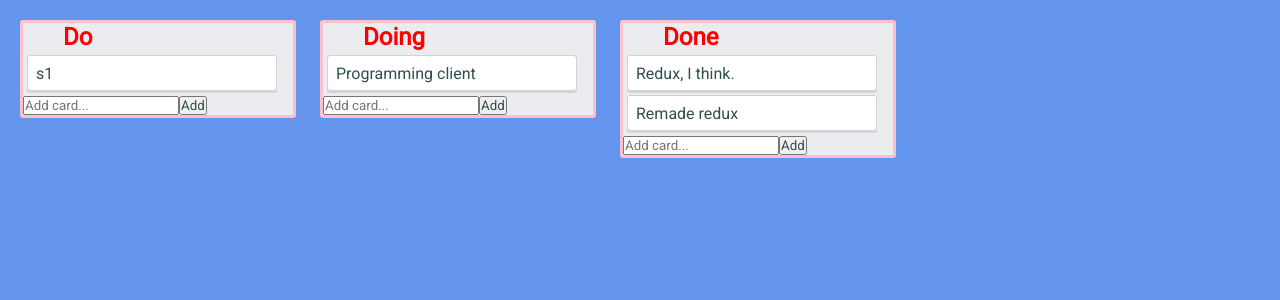
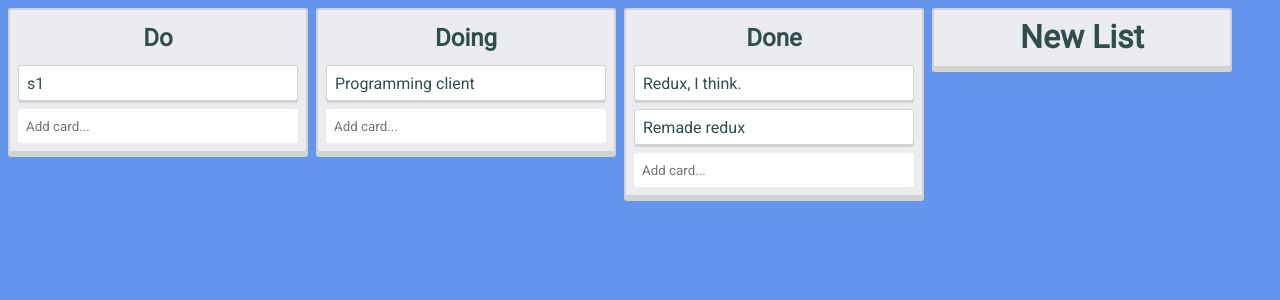
Before and after one commit to codekcv/lister, a React (Create React App) app: page / in a window 1280 px wide. Shown: the top 300 px of the page. Built offline with nearby package versions, Linux system fonts and the light colour scheme; the HTML template or start-up script is replaced by a standard one.

Commit message:
new list button + more styled css

```diff
--- a/src/App.css
+++ b/src/App.css
@@ -11,3 +11,12 @@
 html {
   background-color: cornflowerblue;
 }
+
+:root {
+  /* g = global */
+  --g-color-primary: #eee;
+  --g-color-secondary: #fff;
+  --g-padding: 8px;
+  --g-margin: 4px;
+  --g-border-radius-sm: 3px;
+}
--- a/src/components/card/Card.tsx
+++ b/src/components/card/Card.tsx
@@ -83,7 +83,7 @@ export const CardLi: React.FC<Props> = ({
             value={input}
             onChange={handleInput}
           />
-          <button type="submit">Done</button>
+          {/* <button type="submit">Done</button> */}
         </form>
       )}
     </Container>
@@ -91,12 +91,20 @@ export const CardLi: React.FC<Props> = ({
 };
 
 const Container = styled.div`
-  width: 250px;
+  width: 280px;
   background: white;
+  margin: calc(var(--g-margin) * 2) 0;
+  border: 1px lightgray solid;
   border-radius: 3px;
   box-shadow: 0 2px lightgray;
-  margin: 4px;
-  border: 1px lightgray solid;
+
+  input {
+    height: 34px;
+    border: 1px royalblue solid;
+    border-radius: 3px;
+    padding: var(--g-padding);
+    background: #ebecf0;
+  }
 `;
 
 const Div = styled.p<{ isCross: boolean; isEditing: boolean }>`
--- a/src/components/card/Cards.tsx
+++ b/src/components/card/Cards.tsx
@@ -65,15 +65,19 @@ const Cards: React.FC<Props> = ({
           value={input}
           onChange={handleInput}
         />
-        <button type="submit">Add</button>
+        {/* <button type="submit">Add</button> */}
       </form>
     </Container>
   );
 };
 
 const Container = styled.div`
-  li {
-    list-style: none;
+  input {
+    height: 34px;
+    border: none;
+    border-radius: 3px;
+    width: 280px;
+    padding: var(--g-padding);
   }
 `;
 
--- a/src/components/list/List.tsx
+++ b/src/components/list/List.tsx
@@ -44,6 +44,7 @@ export const ListLi: React.FC<Props> = ({ list, editList, deleteList }) => {
       ) : (
         <form onSubmit={handleTitleOnSubmit}>
           <input
+            className="edit-title"
             value={editTitle}
             placeholder="Enter new title..."
             onChange={handleChange}
@@ -58,9 +59,16 @@ export const ListLi: React.FC<Props> = ({ list, editList, deleteList }) => {
 };
 
 const Container = styled.div`
-  list-style: none;
-  border: 3px pink solid;
   background: #ebecf0;
+  width: 300px;
+  margin: var(--g-margin);
+  padding: var(--g-padding);
+  border: 2px lightgray solid;
   border-radius: 3px;
-  margin: 12px;
+  box-shadow: 0 4px lightgray;
+
+  h2 {
+    text-align: center;
+    padding: 0.35rem 0;
+  }
 `;
--- a/src/components/list/Lists.tsx
+++ b/src/components/list/Lists.tsx
@@ -21,32 +21,47 @@ const Lists: React.FC<Props> = ({
 }) => {
   const { lists } = listState;
 
+  const handleNewList = () => {
+    addList('New List');
+  };
+
   return (
     <Container>
       <ul className="lists">
         {lists.map(list => (
-          <Li key={list.id}>
+          <li key={list.id}>
             <ListLi list={list} editList={editList} deleteList={deleteList} />
-          </Li>
+          </li>
         ))}
       </ul>
+      <div className="newList">
+        <h1 onClick={handleNewList}>New List</h1>
+      </div>
     </Container>
   );
 };
 
 const Container = styled.div`
+  display: flex;
+
   .lists {
     display: flex;
+
+    li {
+      list-style: none;
+    }
   }
-`;
 
-const Li = styled.li`
-  list-style: none;
-  width: 300px;
-
-  h2 {
-    color: red;
-    text-indent: 40px;
+  .newList {
+    width: 300px;
+    background: #ebecf0;
+    height: 60px;
+    margin: var(--g-margin);
+    padding: var(--g-padding);
+    border: 2px lightgray solid;
+    border-radius: 3px;
+    box-shadow: 0 4px lightgray;
+    text-align: center;
   }
 `;
 
--- a/src/pages/Home.tsx
+++ b/src/pages/Home.tsx
@@ -13,14 +13,5 @@ export const Home: React.FC<Props> = () => {
 };
 
 const Container = styled.div`
-  margin: 8px;
-
-  /* ul {
-    display: flex;
-  }
-
-  li {
-    margin: 0 4px;
-    list-style: none;
-  } */
+  margin: 4px;
 `;
```
